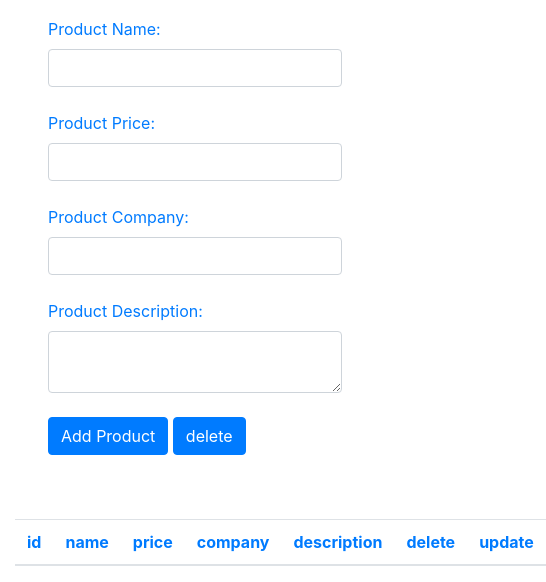
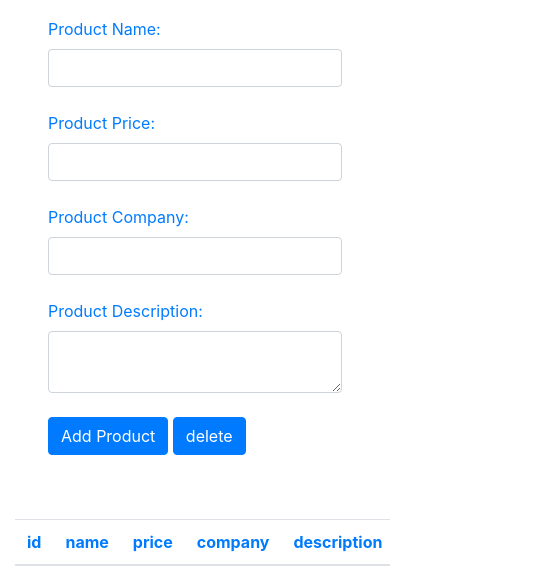
Before and after one commit to ramez120/web-development-javascript-project, a plain HTML site: page JavaScript products/index.html in a window 390 px wide. Shown: the part 329-911 px from the top of the page, 546 px wide, since content can reach past the window. Drawn offline with Linux system fonts and the light colour scheme.

Commit message:
improved design

```diff
--- a/JavaScript products/css/test_style.css
+++ b/JavaScript products/css/test_style.css
@@ -17,3 +17,11 @@ h1
 {
     display: none;
 }
+@media screen and (max-width:768px)
+{
+    .tb
+    {
+     overflow-x: auto !important;
+
+    }
+}
--- a/JavaScript products/index.html
+++ b/JavaScript products/index.html
@@ -51,10 +51,10 @@
 
     </div>
 
-  <div class="container text-center ">
+  <div class="container text-center tb">
 
 
-<table class="table">
+<table class="table ">
       <thead class="text-primary">
     <th>id</th>
     <th>name</th>
@@ -84,10 +84,6 @@
 
 
 
-
-
-
-
      <script src="js/mine_test.js"></script>
     </body>
 
```
